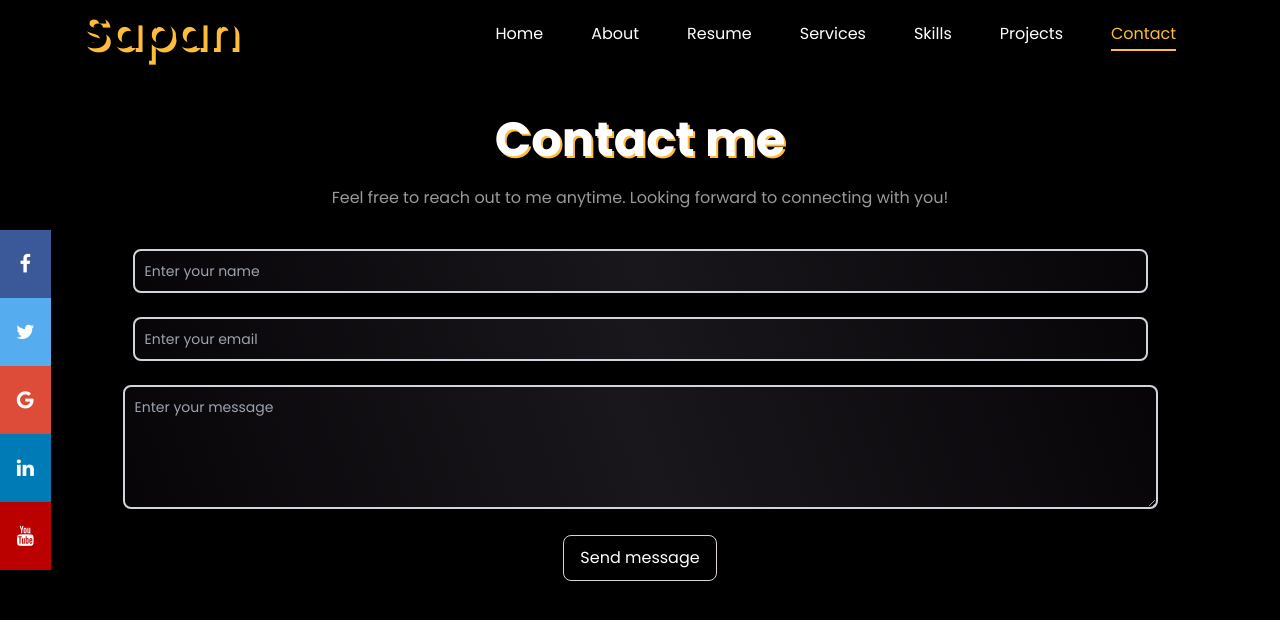
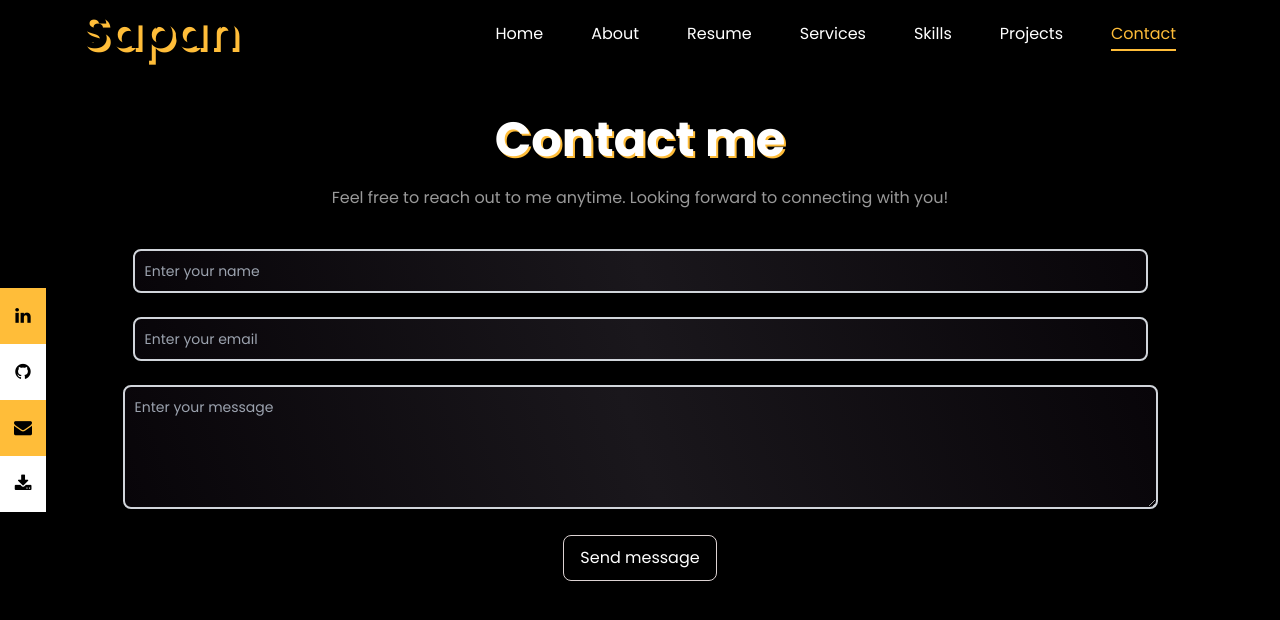
Before and after one commit to Sapan-Kumar-Singh/my-portfolio, a React (Vite) app: page /contact in a window 1280 px wide. Shown: the top 620 px of the page. Built offline with nearby package versions, Linux system fonts and the light colour scheme.

Commit message:
working on social media & resume download

```diff
--- a/src/components/socialMedia/index.tsx
+++ b/src/components/socialMedia/index.tsx
@@ -1,13 +1,24 @@
 
-import './socialmedia.scss'
+import { socilaMediaConfig } from "../../config/socialMediaconfig";
+interface SocialMediaData{
+  field:string;
+  icon:JSX.Element;
+  bgColor:string;
+  textColor:string;
+  link?:string;
+}
+
 const SocialMedia = () => {
   return (
-    <div className="icon-bar">
-    <a href="#" className="facebook"><i className="fa fa-facebook"></i></a>
-    <a href="#" className="twitter"><i className="fa fa-twitter"></i></a>
-    <a href="#" className="google"><i className="fa fa-google"></i></a>
-    <a href="#" className="linkedin"><i className="fa fa-linkedin"></i></a>
-    <a href="#" className="youtube"><i className="fa fa-youtube"></i></a>
+    <div className="icon-bar fixed top-2/4 z-10 -translate-y-2/4">
+      {
+        socilaMediaConfig.socialMediaData.map((socialMediaData:SocialMediaData)=>{
+          if(socialMediaData.link){
+            return <a href={socialMediaData?.link} target="_blank" className={`block text-center p-3.5 text-lg transition-all ${socialMediaData.bgColor } ${socialMediaData.textColor} hover:bg-black hover:text-white`}>{socialMediaData.icon}</a>
+          }
+          return <a href={socialMediaData?.link}  download='sample.pdf' className={`block text-center p-3.5 text-lg transition-all ${socialMediaData.bgColor } ${socialMediaData.textColor} hover:bg-black hover:text-white`}>{socialMediaData.icon}</a>
+        })
+      }
   </div>
   )
 }
--- a/src/components/socialMedia/socialmedia.scss
+++ /dev/null
@@ -1,44 +0,0 @@
-.icon-bar {
-    position: fixed;
-    top: 50%;
-    transform: translateY(-50%);
-    z-index: 10;
-  }
-
-  .icon-bar a {
-    display: block;
-    text-align: center;
-    padding: 16px;
-    transition: all 0.3s ease;
-    color: white;
-    font-size: 20px;
-  }
-
-  .icon-bar a:hover {
-    background-color: #000;
-  }
-
-  .facebook {
-    background: #3B5998;
-    color: white;
-  }
-
-  .twitter {
-    background: #55ACEE;
-    color: white;
-  }
-
-  .google {
-    background: #dd4b39;
-    color: white;
-  }
-
-  .linkedin {
-    background: #007bb5;
-    color: white;
-  }
-
-  .youtube {
-    background: #bb0000;
-    color: white;
-  }
--- /dev/null
+++ b/src/config/socialMediaconfig.tsx
@@ -0,0 +1,28 @@
+
+export const socilaMediaConfig:SocialMediaConfig={
+socialMediaData:[{
+    field:'LinkedIn',
+    icon:<i className="fa fa-linkedin"></i>,
+    bgColor:'bg-light-orange',
+    textColor:'text-black',
+    link:'https://linkedin.com/in/sapan-kumar',
+},{
+    field: "gitHub",
+    icon: <i className="fa fa-github"></i>,
+    bgColor: "bg-white",
+    textColor: "text-black",
+    link: "https://github.com/Sapan-Kumar-Singh"
+},{
+    field: "email",
+    icon:<i className="fa fa-envelope"></i>,
+    bgColor: "bg-light-orange",
+    textColor: "text-black",
+    link: "https://accounts.google.com/v3/signin/identifier?continue=https%3A%2F%2Fmail.google.com%2Fmail%2F&ifkv=AeZLP98Z81EhTGZTHJxzLNg0DSaFRryL0P_sixaPlUlC36pTfVmn18RSGmGwfuxI8K-yAvCTTdeC&rip=1&sacu=1&service=mail&flowName=GlifWebSignIn&flowEntry=ServiceLogin&dsh=S-2112136730%3A1734793749169009&ddm=1"
+},{
+    field: "resume",
+    icon: <i className="fa fa-download"></i>,
+    bgColor: "bg-white",
+    textColor: "text-black",
+    link:'/resume.pdf'
+}]
+}
--- a/src/types/component-types.d.ts
+++ b/src/types/component-types.d.ts
@@ -145,3 +145,15 @@ interface ContactConfig{
     subtitle?:string;
     formGrp:FormGrp;
 }
+
+interface SocialMediaData{
+    field:string;
+    icon:JSX.Element;
+    bgColor:string;
+    textColor:string;
+    link?:string;
+}
+
+interface SocialMediaConfig{
+    socialMediaData:SocialMediaData[]
+}
```
Also changed, not shown: 1 other file (tests, documents, lock files or other folders).
